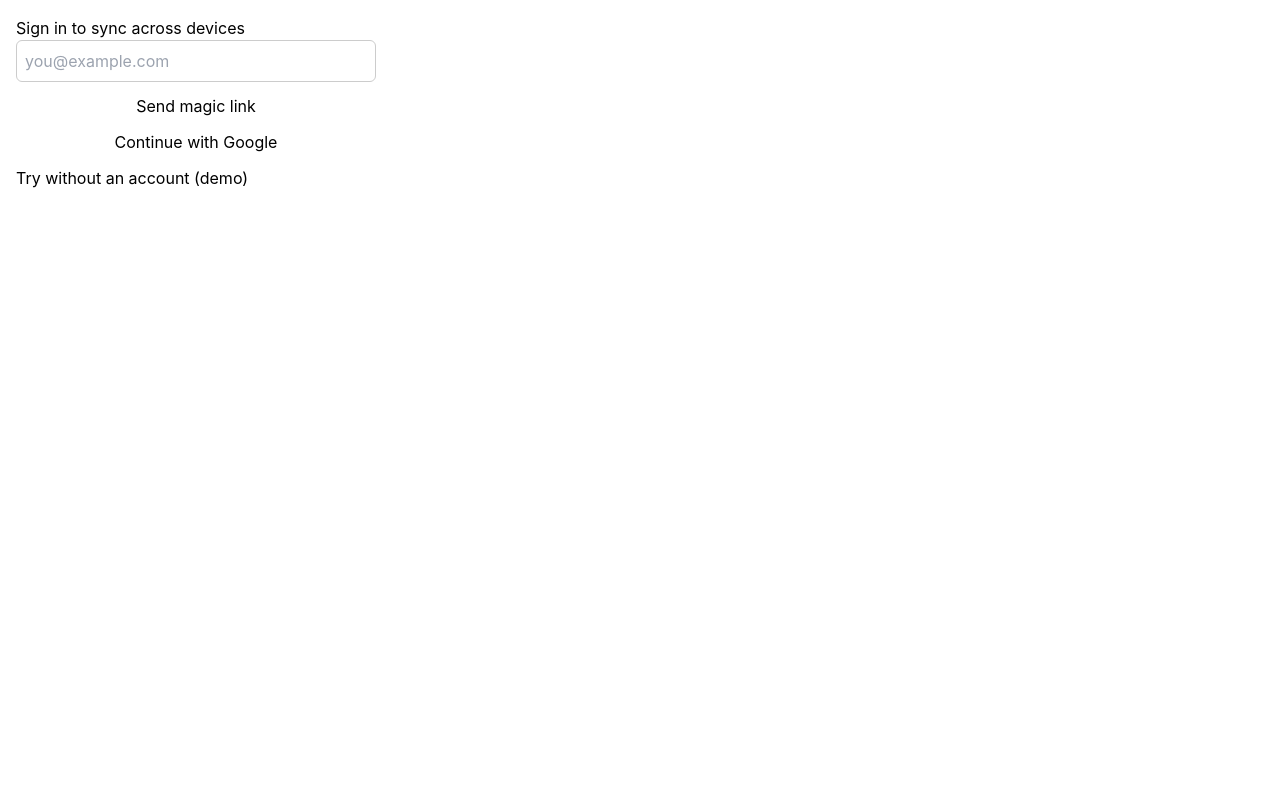
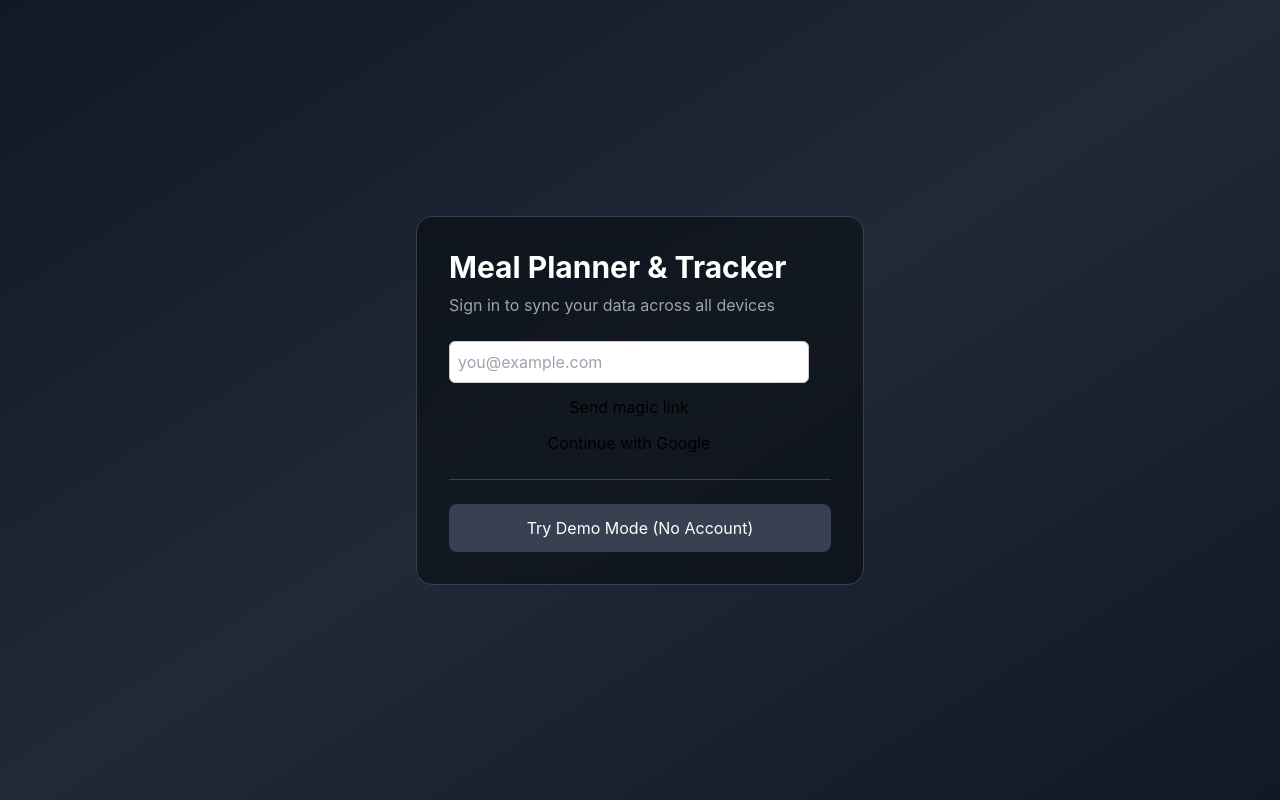
Before and after one commit to CasterlyGit/Meal-Planner, a React (Vite) app: page / in a window 1280 px wide. Built offline with nearby package versions, Linux system fonts and the light colour scheme.

Commit message:
no message

```diff
--- a/src/SignedInApp.tsx
+++ b/src/SignedInApp.tsx
@@ -12,13 +12,9 @@ export default function SignedInApp() {
   useEffect(() => {
     setUseDemo(localStorage.getItem("demoMode") === "1");
 
-    // 🔴 Force everyone logged out on every page load
+    // ✅ Check existing session (DON'T force logout)
     (async () => {
       try {
-        await supabase.auth.signOut();
-        console.log("Forced fresh logout on init ✅");
-
-        // Proceed normally after logout
         const { data } = await supabase.auth.getSession();
         const session = data?.session;
         setAuthed(!!session);
@@ -53,14 +49,14 @@ export default function SignedInApp() {
 
   if (!ready)
     return (
-      <div style={{ padding: 16, color: "#fff", textAlign: "center" }}>
-        Loading…
+      <div className="flex items-center justify-center min-h-screen bg-gradient-to-br from-gray-900 via-gray-800 to-gray-900">
+        <div className="text-white text-xl">Loading...</div>
       </div>
     );
 
   if (useDemo)
     return (
-      <div style={{ padding: 16 }}>
+      <div>
         <Header authed={false} useDemo onExitDemo={() => {
           localStorage.removeItem("demoMode");
           setUseDemo(false);
@@ -71,24 +67,28 @@ export default function SignedInApp() {
 
   if (!authed || !user)
     return (
-      <div style={{ padding: 16 }}>
-        <h1>Sign in to sync across devices</h1>
+      <div className="min-h-screen bg-gradient-to-br from-gray-900 via-gray-800 to-gray-900 flex items-center justify-center p-4">
+        <div className="bg-black bg-opacity-40 backdrop-blur-sm border border-gray-700 rounded-2xl p-8 max-w-md w-full">
+          <h1 className="text-3xl font-bold text-white mb-2">Meal Planner & Tracker</h1>
+          <p className="text-gray-400 mb-6">Sign in to sync your data across all devices</p>
           <AuthPanel />
-        <div style={{ marginTop: 12 }}>
+          <div className="mt-6 pt-6 border-t border-gray-700">
             <button
               onClick={() => {
                 localStorage.setItem("demoMode", "1");
                 setUseDemo(true);
               }}
+              className="w-full bg-gray-700 text-white py-3 rounded-lg hover:bg-gray-600 transition-colors"
             >
-            Try without an account (demo)
+              Try Demo Mode (No Account)
             </button>
+          </div>
         </div>
       </div>
     );
 
   return (
-    <div style={{ padding: 16 }}>
+    <div>
       <Header authed useDemo={false} onExitDemo={() => {}} user={user} />
       <MealPlannerApp user={user} demo={false} />
     </div>
@@ -97,35 +97,34 @@ export default function SignedInApp() {
 
 function Header({ authed, useDemo, onExitDemo, user }) {
   return (
-    <div
-      style={{
-        display: "flex",
-        gap: 12,
-        alignItems: "center",
-        marginBottom: 12,
-        color: "white",
-      }}
+    <div className="bg-black bg-opacity-40 backdrop-blur-sm border-b border-gray-700 sticky top-0 z-50">
+      <div className="max-w-7xl mx-auto px-4 py-4 flex items-center justify-between">
+        <div className="flex items-center gap-4">
+          <div className="text-xl font-bold text-white">Meal Planner & Tracker</div>
+          {user && <div className="text-sm text-gray-400">👋 {user.email}</div>}
+        </div>
+        <div className="flex items-center gap-3">
+          {useDemo && (
+            <button
+              onClick={onExitDemo}
+              className="bg-gray-700 text-white px-4 py-2 rounded-lg hover:bg-gray-600 transition-colors text-sm"
             >
-      <div style={{ fontWeight: 700 }}>Meal Planner & Tracker</div>
-      {user && <div>Welcome, {user.email}</div>}
-      <div style={{ marginLeft: "auto", display: "flex", gap: 8 }}>
-        {useDemo && <button onClick={onExitDemo}>Exit demo</button>}
+              Exit Demo
+            </button>
+          )}
           {authed && (
             <button
-            onClick={() => supabase.auth.signOut()}
-            style={{
-              background: "#ef4444",
-              color: "white",
-              border: "none",
-              borderRadius: 6,
-              padding: "6px 12px",
-              cursor: "pointer",
+              onClick={async () => {
+                await supabase.auth.signOut();
+                window.location.reload();
               }}
+              className="bg-red-500 text-white px-4 py-2 rounded-lg hover:bg-red-600 transition-colors text-sm font-medium"
             >
-            Sign out
+              Sign Out
             </button>
           )}
         </div>
       </div>
+    </div>
   );
 }
--- a/src/components/AuthPanel.tsx
+++ b/src/components/AuthPanel.tsx
@@ -1,38 +1,37 @@
-// src/components/AuthPanel.tsx
-import { useEffect, useState } from 'react'
+import { useState } from 'react'
 import { supabase } from '../lib/supabase'
 
 export default function AuthPanel() {
   const [email, setEmail] = useState('')
   const [status, setStatus] = useState('')
 
+  const redirectTo = `${window.location.origin}/auth/callback`  // ✅ safer redirect path
+
   async function signInWithEmail() {
     setStatus('Sending magic link…')
-    const redirectTo = window.location.origin
     const { error } = await supabase.auth.signInWithOtp({
       email,
-      options: { emailRedirectTo: redirectTo }
+      options: { emailRedirectTo: redirectTo },
     })
     setStatus(error ? `Error: ${error.message}` : 'Check your email for a magic link.')
   }
 
   async function signInWithGoogle() {
-    const redirectTo = window.location.origin
     const { error } = await supabase.auth.signInWithOAuth({
       provider: 'google',
-      options: { redirectTo }
+      options: { redirectTo },
     })
     if (error) setStatus(`Error: ${error.message}`)
   }
 
   return (
-    <div style={{ display:'grid', gap:12, maxWidth:360 }}>
+    <div style={{ display: 'grid', gap: 12, maxWidth: 360 }}>
       <input
         type="email"
         placeholder="you@example.com"
         value={email}
         onChange={(e) => setEmail(e.target.value)}
-        style={{ padding:8, border:'1px solid #ccc', borderRadius:6 }}
+        style={{ padding: 8, border: '1px solid #ccc', borderRadius: 6 }}
       />
       <button onClick={signInWithEmail}>Send magic link</button>
       <button onClick={signInWithGoogle}>Continue with Google</button>
```
Lines whose indentation alone changed are shown as unchanged.
